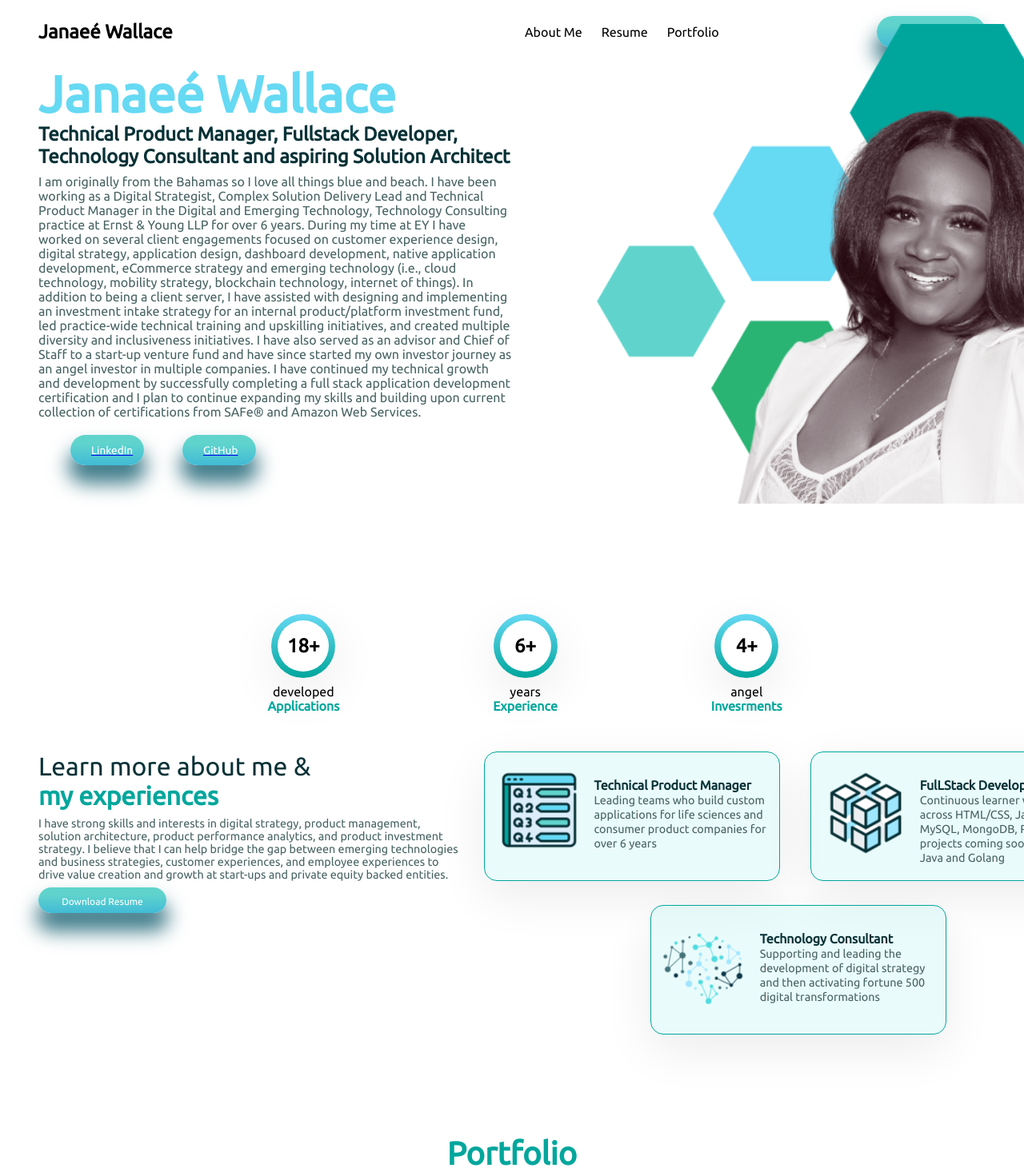
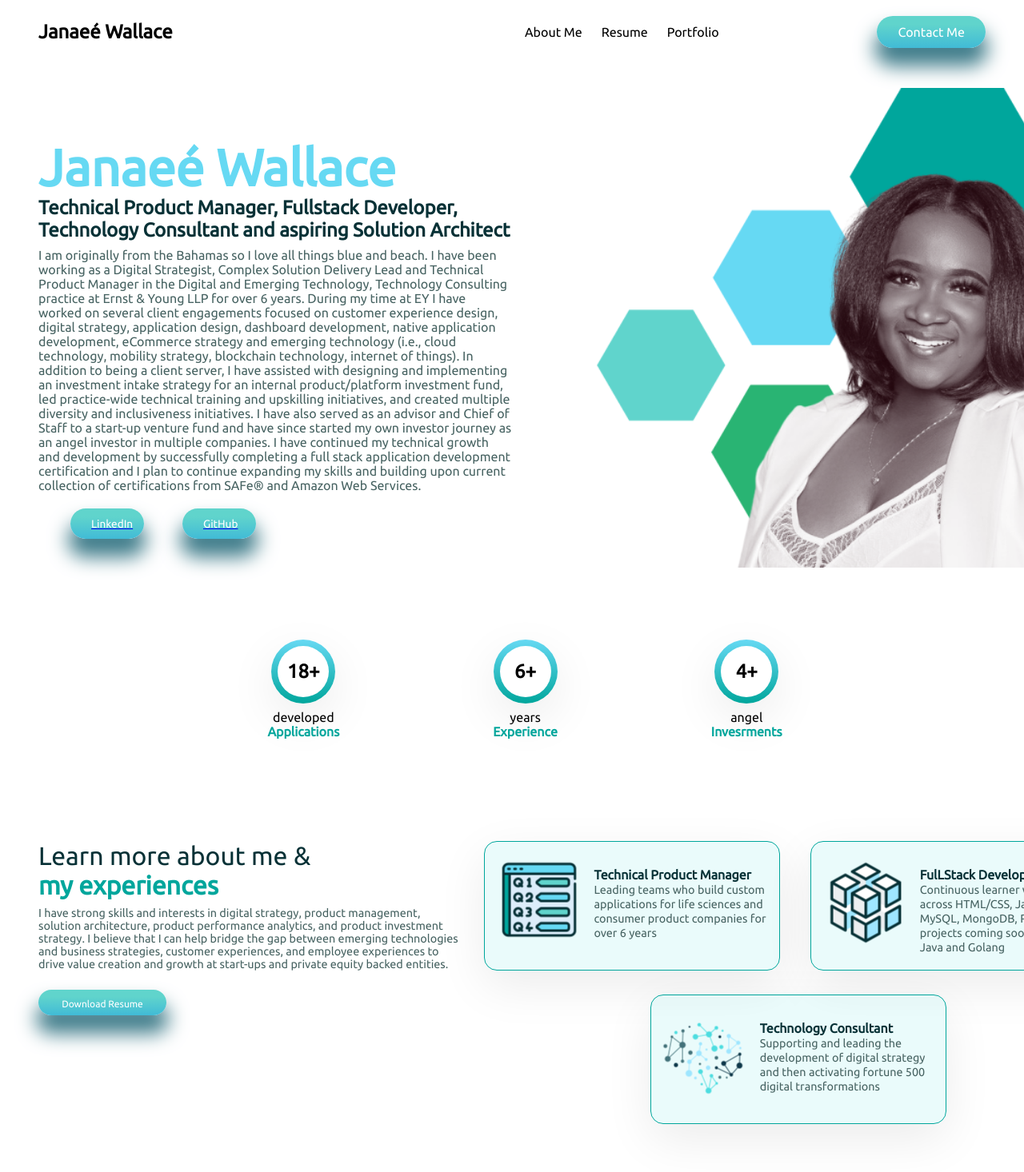
Before and after one commit to Jae-as/jae-portfolio-react, a React (Create React App) app: page / in a window 1280 px wide. Shown: the top 1466 px of the page at 80% size. Built offline with nearby package versions, Linux system fonts and the light colour scheme.

Commit message:
fixed scrolling navbar

```diff
--- a/package.json
+++ b/package.json
@@ -11,7 +11,7 @@
     "react-router-dom": "^6.8.0",
     "react-scripts": "5.0.1",
     "react-scroll": "^1.8.9",
-    "swiper": "^9.0.2",
+    "swiper": "^8.4.7",
     "web-vitals": "^2.1.4"
   },
   "scripts": {
--- a/src/components/aboutme/aboutme.css
+++ b/src/components/aboutme/aboutme.css
@@ -2,8 +2,12 @@
   display: flex;
   height: 75vh;
   margin-top: 5rem;
-  margin-bottom: 6rem;
 }
+.anchor{
+  font-size: 5rem;
+  color: white;
+  margin-top: 0rem;
+  }
 
 .aboutme-left {
   display: flex;
@@ -71,8 +75,8 @@
 }
 
 .aboutme-right>*{
+  margin-top: 5rem;
     position: absolute;
-    z-index: 1;
     transform: scale(1.2);
     left: 24%
 }
--- a/src/components/aboutme/aboutme.jsx
+++ b/src/components/aboutme/aboutme.jsx
@@ -7,6 +7,7 @@ const AboutMe = () => {
   return (
     <div className="aboutme" id="AboutMe">
       <div className="aboutme-left">
+      <div className="anchor">ABOUT ME</div>
         <div className="aboutme-name">
           <span>Janaeé Wallace</span>
           <span>
@@ -49,7 +50,6 @@ const AboutMe = () => {
         </div>
       </div>
       <div className="aboutme-right">
-        {" "}
         <img src={PortfolioHeadshot} alt="portfolioheadshot"></img>{" "}
       </div>
     </div>
--- a/src/components/contact/contact.css
+++ b/src/components/contact/contact.css
@@ -7,6 +7,7 @@
 
 .contact-left{
     margin-left: 4rem;
+    margin-top: 5rem;
 }
 .contact-left span:nth-last-of-type(2){
     font-size: 1.5rem;
@@ -23,6 +24,7 @@
     justify-content: center;
     position: relative;
     flex: 1;
+    margin-top: 5rem;
 }
 
 .contact-right>form{
--- a/src/components/experiences/experiences.css
+++ b/src/components/experiences/experiences.css
@@ -3,7 +3,7 @@
     align-items: center;
     justify-content: center;
     gap: 12rem;
-    margin-top: 3rem;
+    margin-top: 8rem;
     margin-left: 2rem;
 }
 
--- a/src/components/navbar/navbar.css
+++ b/src/components/navbar/navbar.css
@@ -8,6 +8,7 @@
   border-bottom: .05rem;
   background-color: white;
   width: 100%;
+  z-index: 100;
 }
 
 .nav-left {
--- a/src/components/portfolio/portfolio.css
+++ b/src/components/portfolio/portfolio.css
@@ -3,6 +3,7 @@
   align-items: center;
   justify-content: center;
   flex-direction: column;
+  margin-top: 5rem;
 }
 
 .portfolio span:nth-of-type(1) {
@@ -15,6 +16,7 @@
   color: var(--aqua);
   font-size: 2.5rem;
   font-weight: bolder;
+  margin-top: 5rem;
 }
 
 .portfolio .swiper {
--- a/src/components/resume/resume.css
+++ b/src/components/resume/resume.css
@@ -1,4 +1,4 @@
-.resume{
+.resume {
   padding: 0 3rem 0 3rem;
   display: flex;
   height: 30vh;
@@ -7,41 +7,50 @@
   margin-bottom: 15rem;
 }
 
-.resume-left{
+.anchor {
+  font-size: 5rem;
+  color: white;
+  margin-top: 0rem;
+}
+
+.resume-left {
   display: flex;
   flex-direction: column;
   position: relative;
+  margin-top: 5rem;
 }
 
-.resume-left > :nth-child(1){
+.resume-left > :nth-child(1) {
   color: var(--black);
   font-size: 2rem;
 }
 
-.resume-left > :nth-child(2){
+.resume-left > :nth-child(2) {
   color: var(--aqua);
   font-size: 2rem;
   font-weight: bold;
 }
 
-.resume-left > :nth-child(3){
+.resume-left > :nth-child(3) {
   color: var(--gray);
-    font-size: .9rem;
-    margin-top: .5rem;
-    margin-bottom: .5rem;
+  font-size: 0.9rem;
+  margin-top: 0.5rem;
+  margin-bottom: 0.5rem;
 }
 
-.resume-button{
+.resume-button {
+margin-top: 1rem;
   width: 10rem;
   height: 2rem;
-    font-size: .75rem;
+  font-size: 0.75rem;
 }
 
-.resume-right{
+.resume-right {
+    margin-top: 5rem;
   position: relative;
 }
 
-.resume-right>*{
+.resume-right > * {
   position: absolute;
 }
 
```
Also changed, not shown: src/components/portfolio/portfolio.jsx (+21 -7 lines), 1 other file (tests, documents, lock files or other folders). Lines whose indentation alone changed are shown as unchanged.
